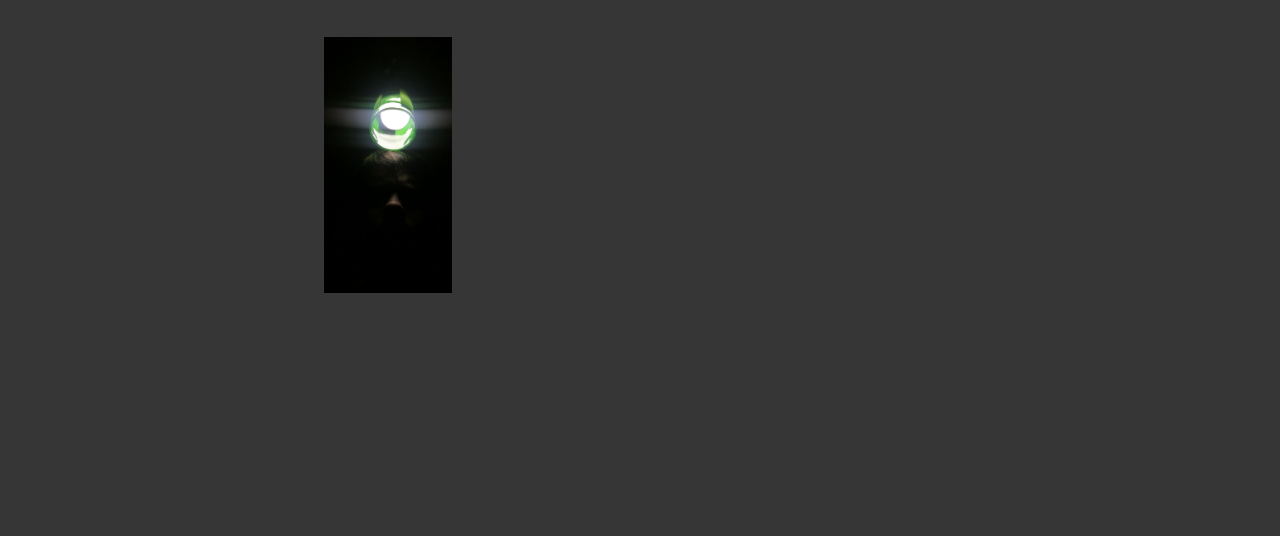
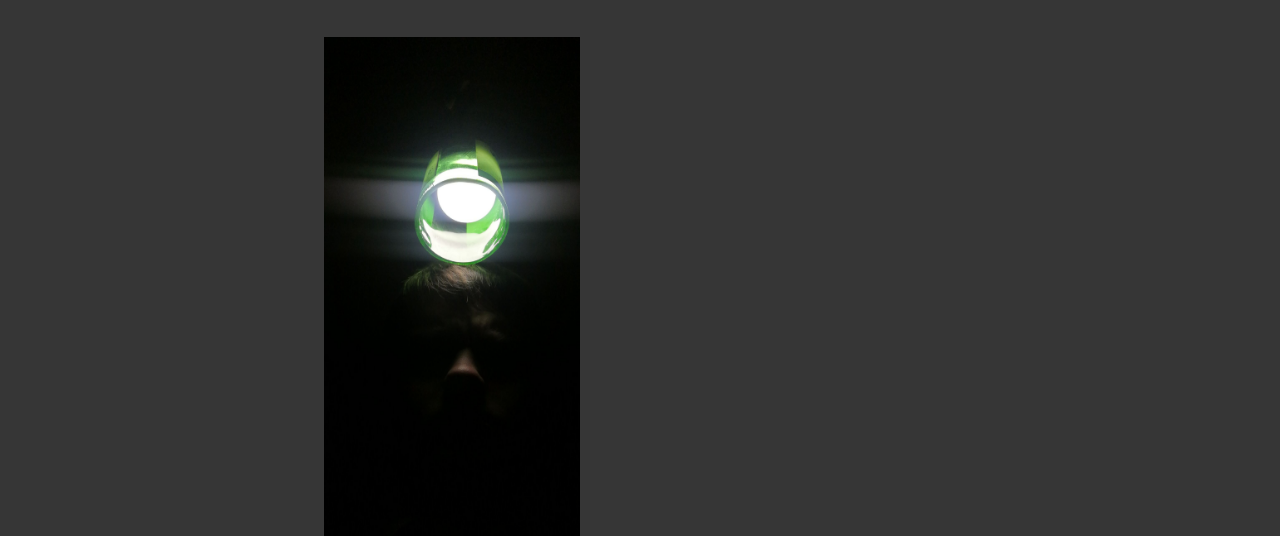
Before and after one commit to honzeek0/honzeek0.github.io, a plain HTML site: page index.html in a window 1280 px wide. Shown: the part 201-737 px from the top of the page. Drawn offline with Linux system fonts and the light colour scheme.

Commit message:
Update index.html

```diff
--- a/index.html
+++ b/index.html
@@ -14,7 +14,7 @@
 
 <p>
     <div class="obrazek">
-        <img src="images/ja.jpg" alt="tohle jsem já :D" height="256" width="128">
+        <img src="images/ja.jpg" alt="" title="tohle jsem já :D" height="512" width="256">
     </div>
     <div class="name">
         @honzeek
```
